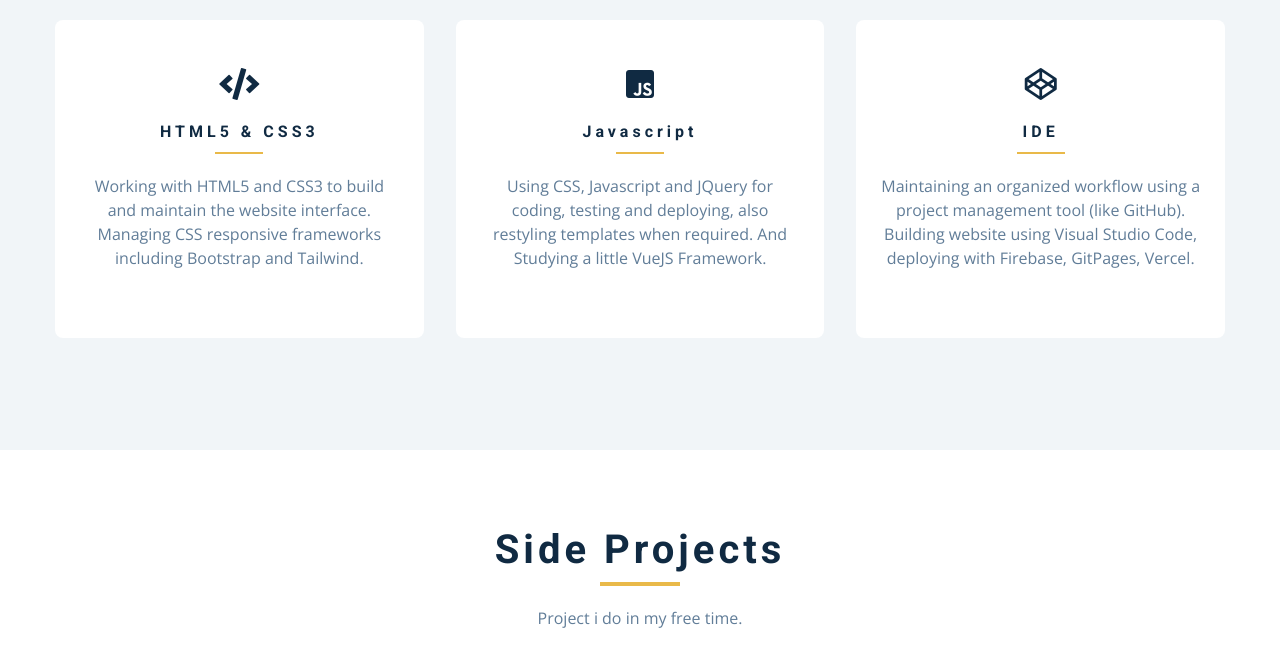
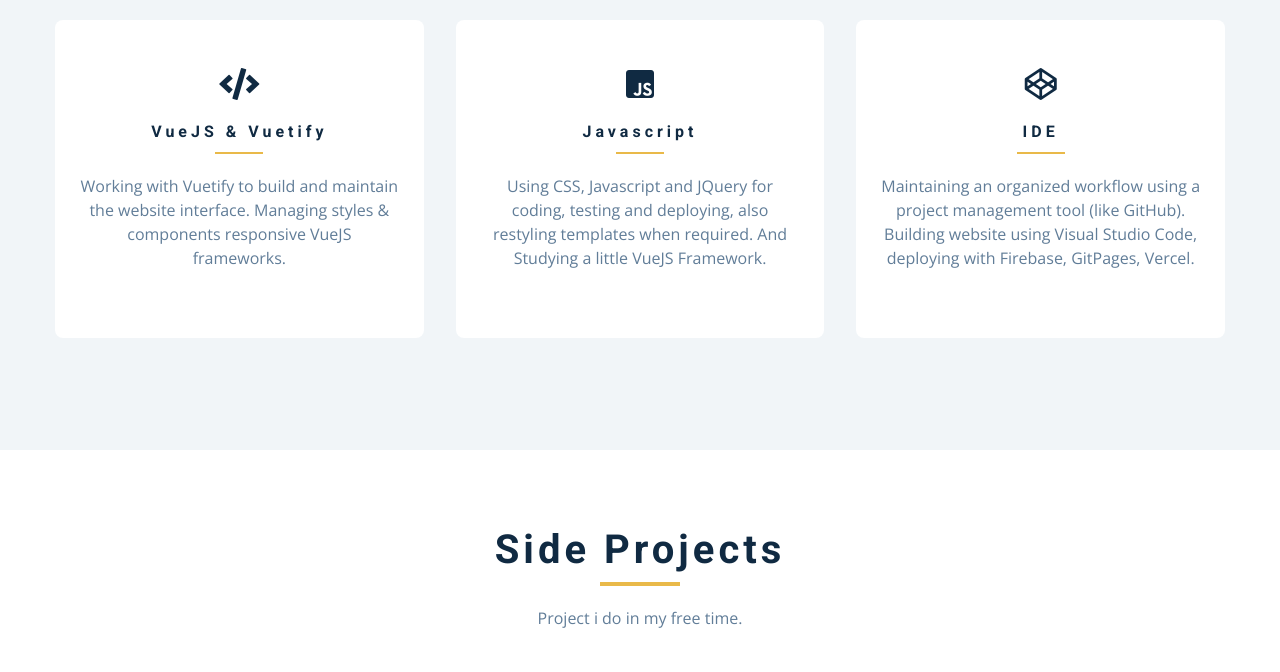
Before and after one commit to momo2611/momo-portfolio, a plain HTML site: page index.html in a window 1280 px wide. Shown: the part 1620-2292 px from the top of the page. Drawn offline with nearby package versions, Linux system fonts and the light colour scheme.

Commit message:
Update index.html

```diff
--- a/index.html
+++ b/index.html
@@ -197,10 +197,10 @@
         <!-- single service -->
         <article class="service">
           <i class="fas fa-code service-icon"></i>
-          <h4>HTML5 & CSS3</h4>
+          <h4>VueJS & Vuetify</h4>
           <div class="underline"></div>
           <p>
-            Working with HTML5 and CSS3 to build and maintain the website interface. Managing CSS responsive frameworks including Bootstrap and Tailwind.
+            Working with Vuetify to build and maintain the website interface. Managing styles & components responsive VueJS frameworks.
           </p>
         </article>
         <!-- end of single service -->
```
